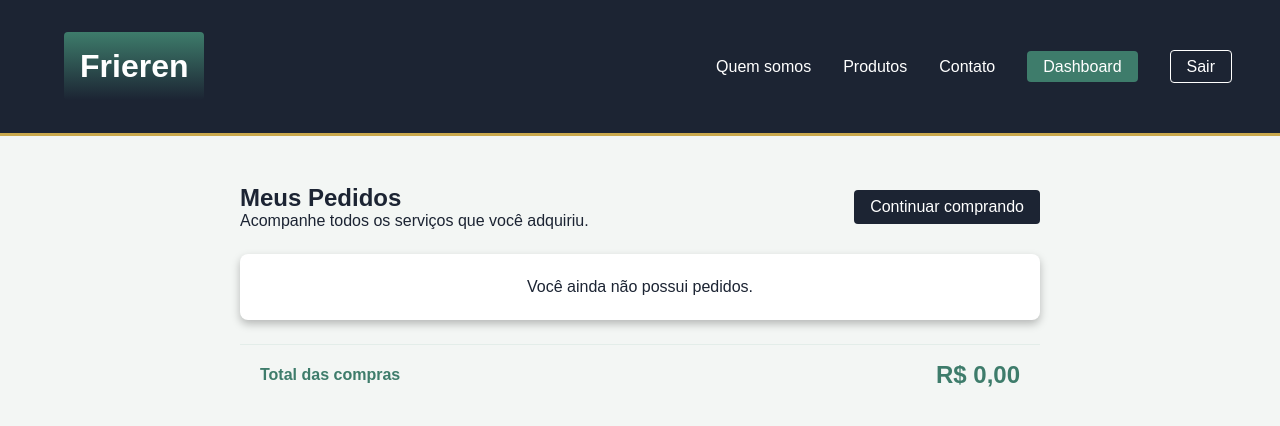
After one commit to filhodepeterpan/django-frieren, a Django app: page /pedidos in a window 1280 px wide. The commit adds this page. Shown: the top 426 px of the page. Run offline with Django 5.2, Linux system fonts and the light colour scheme; the visitor is signed in with stand-in values (Sample User, id 1); data that the repository does not hold is empty; parts of the project's set-up code (start-up, migrations or seed data) failed here and were passed over; some web fonts are replaced.

Commit message:
feat: pedidos

```diff
--- a/app/static/css/style.css
+++ b/app/static/css/style.css
@@ -960,6 +960,120 @@ form small{
     color: white;
     border-radius: 4px;
     font-size: 0.9rem;
+    border: none;
+    font-family: var(--fonte-padrao);
+    cursor: pointer;
+}
+
+.pedidos-container{
+    max-width: 800px;
+    margin: 0 auto;
+}
+
+.pedidos-topo{
+    display: flex;
+    justify-content: space-between;
+    align-items: center;
+    gap: 1rem;
+    margin-bottom: 1.5rem;
+}
+
+.pedidos-topo h2{
+    text-align: left;
+    font-weight: 700;
+}
+
+.lista-pedidos{
+    display: flex;
+    flex-direction: column;
+    gap: 1rem;
+}
+
+.pedido-item{
+    display: flex;
+    align-items: center;
+    gap: 1rem;
+    padding: 1rem 1.25rem;
+    background-color: white;
+    border-radius: 8px;
+    border-bottom: 3px solid var(--cor-destaque);
+    box-shadow: var(--box-shadow-padrao);
+}
+
+.pedido-imagem{
+    width: 56px;
+    height: 56px;
+    object-fit: contain;
+    flex-shrink: 0;
+}
+
+.pedido-info{
+    flex: 1;
+    display: flex;
+    flex-direction: column;
+    gap: 0.15rem;
+}
+
+.pedido-info h3{
+    font-size: 1.05rem;
+    font-weight: 700;
+}
+
+.pedido-info p{
+    font-size: 0.85rem;
+    color: #666666;
+}
+
+.pedido-data{
+    font-size: 0.75rem;
+    color: #666666;
+}
+
+.pedido-valor{
+    display: flex;
+    flex-direction: column;
+    align-items: flex-end;
+}
+
+.pedido-valor span{
+    font-size: 0.7rem;
+    text-transform: uppercase;
+    letter-spacing: 0.1rem;
+    color: #666666;
+}
+
+.pedido-valor strong{
+    font-size: 1.2rem;
+    font-weight: 700;
+    color: var(--cor-destaque);
+}
+
+.pedido-total{
+    display: flex;
+    justify-content: space-between;
+    align-items: center;
+    margin-top: 1.5rem;
+    padding: 1rem 1.25rem 0;
+    border-top: 1px solid var(--cor-suave);
+}
+
+.pedido-total span{
+    font-weight: 700;
+    color: var(--cor-destaque);
+}
+
+.pedido-total strong{
+    font-size: 1.5rem;
+    font-weight: 700;
+    color: var(--cor-destaque);
+}
+
+.pedidos-vazio{
+    text-align: center;
+    padding: 1.5rem;
+    background-color: white;
+    border-radius: 8px;
+    box-shadow: var(--box-shadow-padrao);
 }
 
 .botao-comprar:hover{
--- /dev/null
+++ b/app/templates/pedidos.html
@@ -0,0 +1,45 @@
+{% extends 'template.html' %}
+
+{% block titulo %}Meus Pedidos{% endblock %}
+
+{% block conteudo %}
+
+    <div class="pedidos-container">
+        <div class="pedidos-topo">
+            <div>
+                <h2>Meus Pedidos</h2>
+                <p>Acompanhe todos os serviços que você adquiriu.</p>
+            </div>
+            <a href="{% url 'produtos' %}" class="item-menu botao-add">Continuar comprando</a>
+        </div>
+
+        <div class="lista-pedidos">
+            {% for pedido in pedidos %}
+                <article class="pedido-item">
+                    {% if pedido.servico.imagem %}
+                        <img class="pedido-imagem" src="{{ pedido.servico.imagem.url }}" alt="{{ pedido.servico.nome }}">
+                    {% else %}
+                        <img class="pedido-imagem" src="https://placehold.co/100x100?text=Frieren" alt="{{ pedido.servico.nome }}">
+                    {% endif %}
+                    <div class="pedido-info">
+                        <h3>{{ pedido.servico.nome }}</h3>
+                        <p>{{ pedido.servico.descricao }}</p>
+                        <span class="pedido-data">Comprado em: {{ pedido.data_compra|date:"d/m/Y" }} | {{ pedido.data_compra|date:"H:i" }}</span>
+                    </div>
+                    <div class="pedido-valor">
+                        <span>Valor</span>
+                        <strong>R$ {{ pedido.servico.preco|floatformat:2 }}</strong>
+                    </div>
+                </article>
+            {% empty %}
+                <p class="pedidos-vazio">Você ainda não possui pedidos.</p>
+            {% endfor %}
+        </div>
+
+        <div class="pedido-total">
+            <span>Total das compras</span>
+            <strong>R$ {{ total|floatformat:2 }}</strong>
+        </div>
+    </div>
+
+{% endblock %}
--- a/app/templates/produtos.html
+++ b/app/templates/produtos.html
@@ -28,7 +28,10 @@
                         <div class="card-produto-rodape">
                             <span class="card-produto-preco">R$ {{ produto.preco|floatformat:2 }}</span>
                             {% if user.is_authenticated %}
-                                <a href="#" class="botao-comprar">Comprar</a>
+                                <form method="POST" action="{% url 'comprar' produto.id %}" class="form-exclusao">
+                                    {% csrf_token %}
+                                    <button type="submit" class="botao-comprar">Comprar</button>
+                                </form>
                             {% else %}
                                 <a href="{% url 'login' %}?next={% url 'produtos' %}" class="botao-comprar">Comprar</a>
                             {% endif %}
--- a/app/urls.py
+++ b/app/urls.py
@@ -15,6 +15,7 @@ urlpatterns = [
     path("equipe", views.equipe, name="equipe"),
     path("contatos", views.contatos, name="contatos"),
     path("pedidos", views.pedidos, name="pedidos"),
+    path("comprar/<int:id_servico>", views.comprar, name="comprar"),
     path("categoria-api/", views.categoriasAPI, name="categoriasAPI"),
     path("categoria-api/<int:id_categoria>", views.categoriaAPI, name="categoriaAPI"),
     path('relatorios/', views.relatorios, name='relatorios'),
--- a/app/views.py
+++ b/app/views.py
@@ -1,6 +1,7 @@
 from django.shortcuts import render, redirect
 from django.contrib.auth.decorators import login_required
-from .models import Servico, Categoria
+from django.views.decorators.http import require_POST
+from .models import Servico, Categoria, Pedido
 from .forms import FormServico
 from .supabase_client import supabase
 from .serializers import CategoriaSerializer
@@ -182,8 +183,19 @@ def contatos(request):
     return render(request, "lista-contatos.html", {'contatos':contatos})
 
 @login_required
+@require_POST
+def comprar(request, id_servico):
+    servico = Servico.objects.get(id=id_servico)
+    Pedido.objects.create(usuario=request.user, servico=servico)
+
+    return redirect("pedidos")
+
+@login_required
 def pedidos(request):
-    return render(request, "pedidos.html")
+    pedidos = Pedido.objects.filter(usuario=request.user).select_related('servico').order_by('-data_compra')
+    total = pedidos.aggregate(total=Sum('servico__preco'))['total'] or 0
+
+    return render(request, "pedidos.html", {'pedidos':pedidos, 'total':total})
 
 @api_view(['GET', 'POST'])
 def categoriasAPI(request):
```
Also changed, not shown: app/models.py (+6 -1 lines), app/migrations/0005_pedido.py (added).
